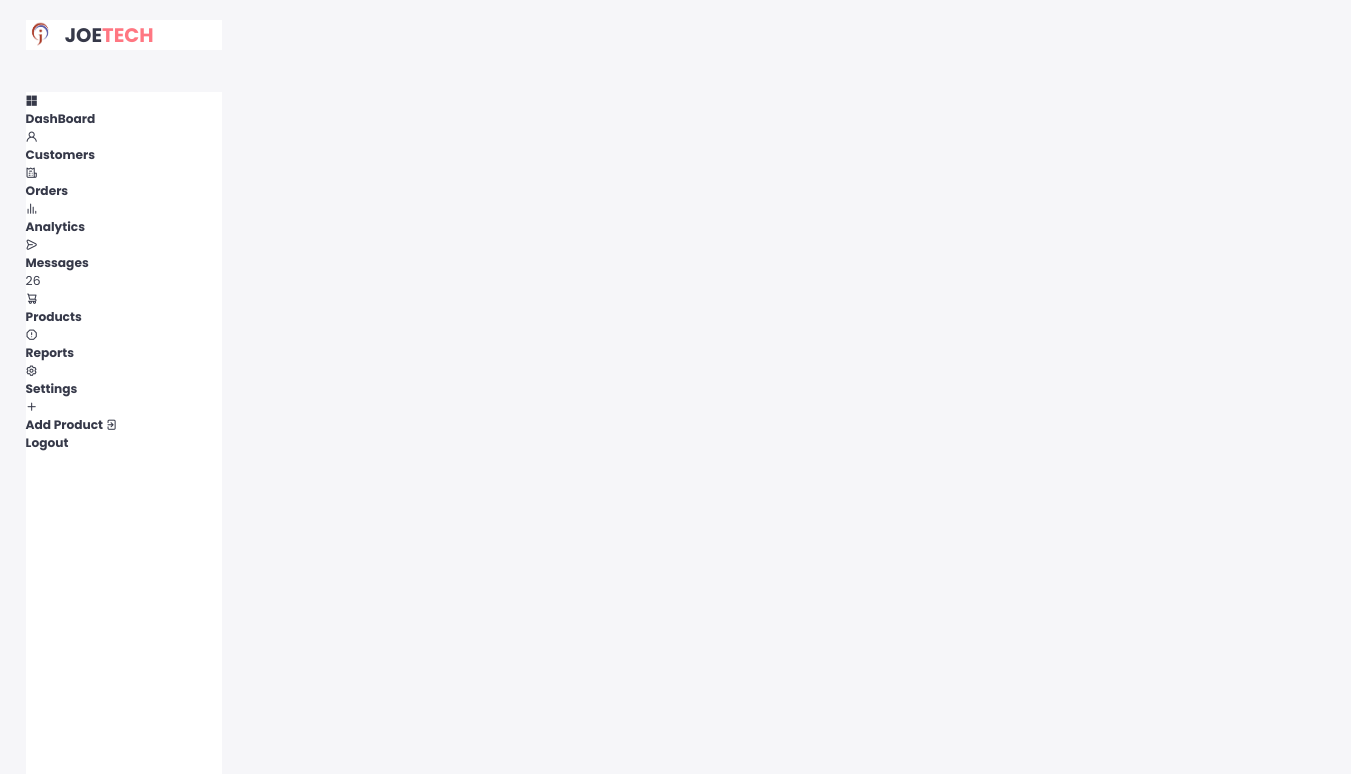
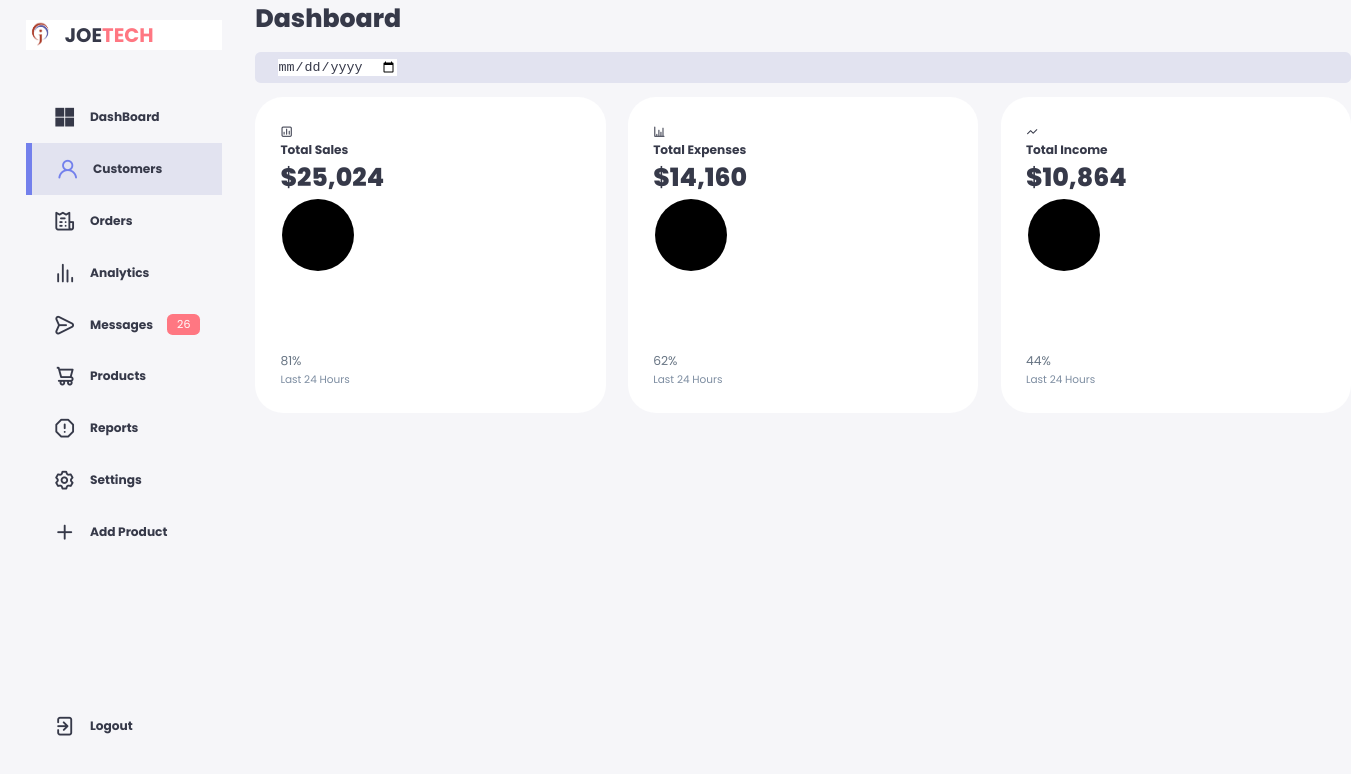
Before and after one commit to JoeTechx/Admin-broad, a plain HTML site: page index.html in a window 1280 px wide. Shown: the whole page, 1351 px wide, since content can reach past the window. Drawn offline with nearby package versions, Linux system fonts and the light colour scheme.

Commit message:
done with main in HTML

```diff
--- a/index.html
+++ b/index.html
@@ -14,6 +14,7 @@
 </head>
 <body>
     <div class="container">
+        <!-- ================= ASIDE BAR ======================= -->
         <aside>
             <div class="top">
                 <div class="logo">
@@ -26,17 +27,89 @@
             </div>
             <div class="sidebar">
                 <a href="#"><i class="uil uil-microsoft"></i><h3>DashBoard</h3></a>
-                <a href="#"><i class="uil uil-user"></i><h3>Customers</h3></a>
+                <a href="#" class="active"><i class="uil uil-user"></i><h3>Customers</h3></a>
                 <a href="#"><i class="uil uil-receipt"></i><h3>Orders</h3></a>
                 <a href="#"><i class="uil uil-analytics"></i><h3>Analytics</h3></a>
                 <a href="#"><i class="uil uil-message"></i></i><h3>Messages</h3><span class="message-count">26</span></a>
                 <a href="#"><i class="uil uil-shopping-cart-alt"></i></i><h3>Products</h3></a>
                 <a href="#"><i class="uil uil-exclamation-octagon"></i><h3>Reports</h3></a>
                 <a href="#"><i class="uil uil-setting"></i><h3>Settings</h3></a>
-                <a href="#"><i class="uil uil-plus"></i><h3>Add Product</ooh3></a>
+                <a href="#"><i class="uil uil-plus"></i><h3>Add Product<h3></a>
                 <a href="#"><i class="uil uil-signout"></i><h3>Logout</h3></a>
             </div>
         </aside>
+         <!-- ================= END OF ASIDE BAR ======================= -->
+        <main>
+            <h1>Dashboard</h1>
+           <div class="date">
+               <input type="date">
+           </div>
+           <div class="insights">
+        <!-- ================= SALES ======================= -->
+               <div class="sales">
+                <i class="uil uil-chart"></i>
+                <div class="middle">
+                    <div class="left">
+                        <h3>Total Sales</h3>
+                        <h1>$25,024</h1>
+                    </div>
+                    <div class="progress">
+                        <svg>
+                            <circle cx="38" cy="38" r="36">
+                           </circle>
+                        </svg>
+                        <div class="number">
+                            <p>81%</p>
+                        </div>
+                    </div>
+                </div>
+                <small class="text-muted" >Last 24 Hours</small>
+               </div>
+         <!-- ================= END OF SALES ======================= -->
+             <!-- ================= EXPENSES ======================= -->
+             <div class="expenses">
+                <i class="uil uil-chart-bar"></i>
+                <div class="middle">
+                    <div class="left">
+                        <h3>Total Expenses</h3>
+                        <h1>$14,160</h1>
+                    </div>
+                    <div class="progress">
+                        <svg>
+                            <circle cx="38" cy="38" r="36">
+                           </circle>
+                        </svg>
+                        <div class="number">
+                            <p>62%</p>
+                        </div>
+                    </div>
+                </div>
+                <small class="text-muted" >Last 24 Hours</small>
+               </div>
+         <!-- ================= END OF EXPENSES ======================= -->
+             <!-- ================= INCOME ======================= -->
+             <div class="income">
+                <i class="uil uil-analysis"></i>
+                  <div class="middle">
+                    <div class="left">
+                        <h3>Total Income</h3>
+                        <h1>$10,864</h1>
+                    </div>
+                    <div class="progress">
+                        <svg>
+                            <circle cx="38" cy="38" r="36">
+                           </circle>
+                        </svg>
+                        <div class="number">
+                            <p>44%</p>
+                        </div>
+                    </div>
+                </div>
+                <small class="text-muted" >Last 24 Hours</small>
+               </div>
+         <!-- ================= END OF SALES ======================= -->
+           </div>
+        </main>
     </div>
 </body>
 </html>
--- a/styles.css
+++ b/styles.css
@@ -48,6 +48,7 @@ font-size: 0.88rem;
 background: var(--color-background);
 user-select: none;
 overflow-x: hidden;
+color: var(--color-dark);
 }
 
 .container{
@@ -147,10 +148,106 @@ aside .close{
 
 /* ====================== SIDEBAR==================== */
 aside .sidebar{
-    background: white;
     display: flex;
     flex-direction: column;
     height: 86vh;
     position: relative;
     top: 3rem;
 }
+
+aside .h3{
+    font-weight: 500;
+}
+
+aside .sidebar a{
+    display: flex;
+    color: var(--color-info-dark);
+    margin-left: 2rem;
+    gap: 1rem;
+    align-items: center;
+    position: relative;
+    height: 3.7rem;
+     transition: all 300ms ease;
+}
+
+aside .sidebar a i {
+    font-size: 1.6rem;
+    transition: all 300ms ease;
+}
+
+aside .sidebar a:last-child{
+    position: absolute;
+    bottom: 2rem;
+    width: 100%;
+}
+
+aside .sidebar a.active{
+    background: var(--color-light);
+    color: var(--color-primary);
+    margin: 0;
+}
+
+aside .sidebar a.active:before{
+    content: "";
+    width: 6px;
+    height: 100%;
+    background: var(--color-primary);
+}
+
+aside .sidebar a.active i{
+    color: var(--color-primary);
+    margin-left: calc(1rem - 3px);
+}
+
+aside .sidebar a:hover{
+    color: var(--color-primary);
+}
+
+aside .sidebar a:hover i{
+    margin-left: 1.23rem;
+}
+
+aside .sidebar .message-count{
+    background: var(--color-danger);
+    color: var(--color-white);
+    padding: 2px 10px;
+    font-size: 11px;
+    border-radius: var(--border-radius-1);
+}
+
+/* ====================== MAIN ==================== */
+main{
+    margin-left: 1.4rem;
+}
+
+main .date{
+    display: flex;
+    background: var(--color-light);
+    border-radius: var(--border-radius-1);
+    margin-top: 1rem;
+    padding: 0.5rem 1.6rem;
+}
+
+main .date input[type="date"]{
+background: transprarent;
+color: var(--color-dark);
+}
+
+main .insights{
+    display: grid;
+    grid-template-columns: repeat(3, 1fr);
+    gap: 1.6rem;
+}
+
+main .insights > div{
+    background: var(--color-white);
+    padding: var(--card-padding);
+    border-radius: var(--card-border-radius);
+    margin-top: 1rem;
+    box-shadow: var(--box-shadow);
+    transition: all 300ms none;
+}
+
+main .insights > div:hover{
+    box-shadow: none;
+}
```
